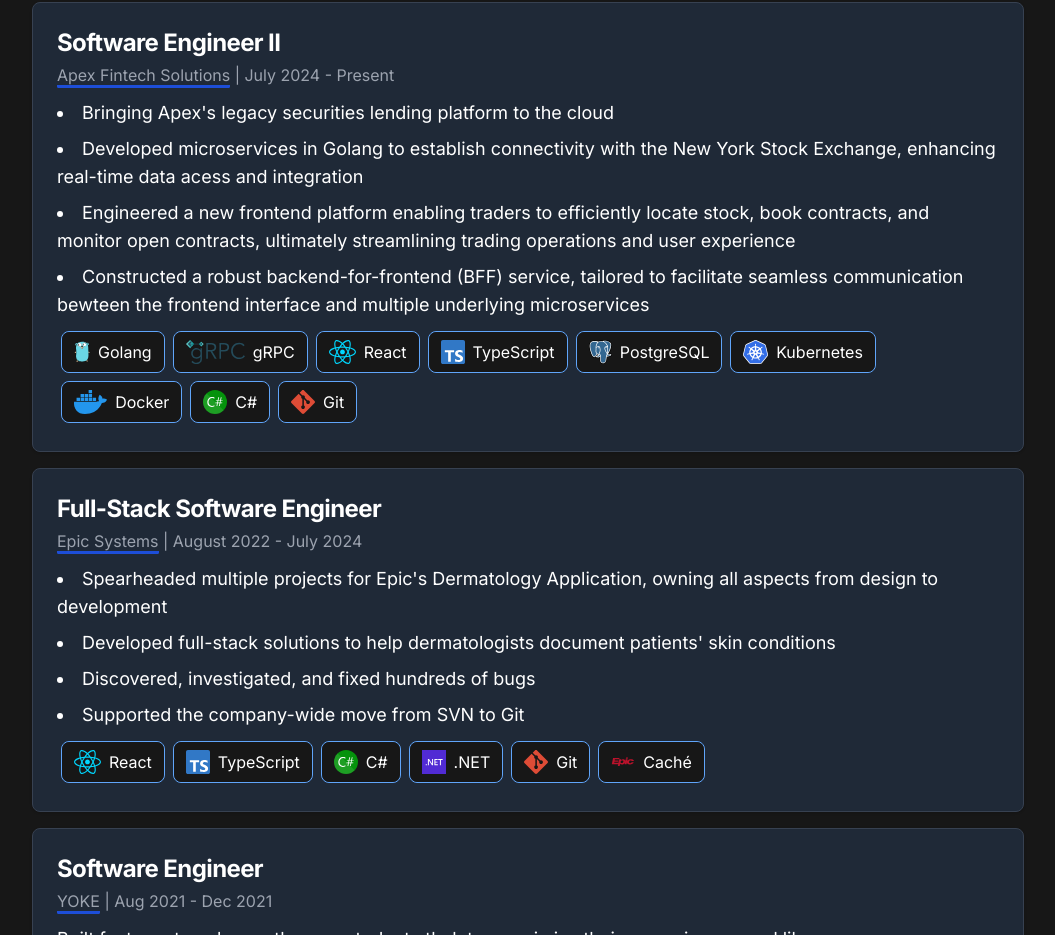
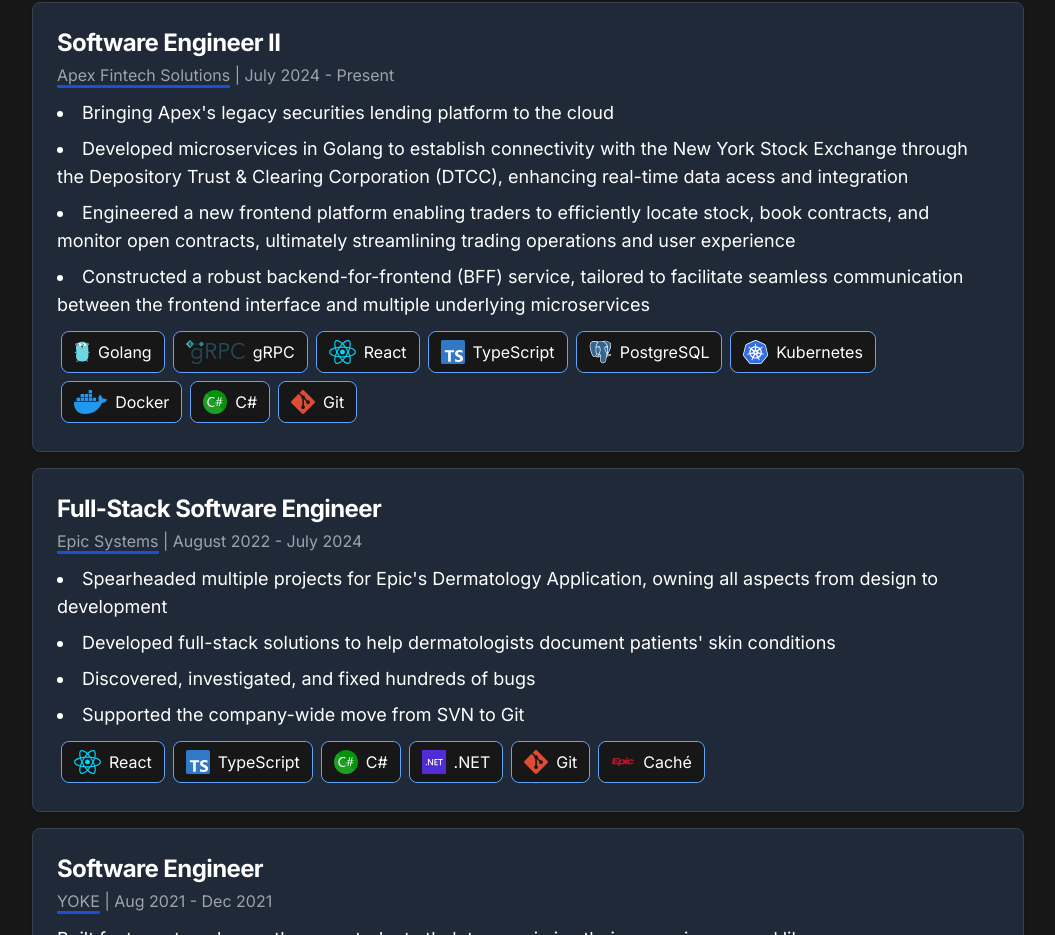
Before and after one commit to jaeyoungchang5/portfolio, a Next.js app: page / in a window 1280 px wide. Shown: the part 1626-2561 px from the top of the page, without its empty margins (112-1167 px from the left). Built offline with nearby package versions, Linux system fonts and the light colour scheme.

Commit message:
Fixed typos

```diff
--- a/src/app/content.ts
+++ b/src/app/content.ts
@@ -72,9 +72,9 @@
             '<a href="https://apexfintechsolutions.com" target="_blank" class="funderline">Apex Fintech Solutions</a> | July 2024 - Present',
         bulletPoints: [
             'Bringing Apex&apos;s legacy securities lending platform to the cloud',
-            'Developed microservices in Golang to establish connectivity with the New York Stock Exchange, enhancing real-time data acess and integration',
+            'Developed microservices in Golang to establish connectivity with the New York Stock Exchange through the Depository Trust & Clearing Corporation (DTCC), enhancing real-time data acess and integration',
             'Engineered a new frontend platform enabling traders to efficiently locate stock, book contracts, and monitor open contracts, ultimately streamlining trading operations and user experience',
-            'Constructed a robust backend-for-frontend (BFF) service, tailored to facilitate seamless communication bewteen the frontend interface and multiple underlying microservices',
+            'Constructed a robust backend-for-frontend (BFF) service, tailored to facilitate seamless communication between the frontend interface and multiple underlying microservices',
         ],
         technologies: ['Golang', 'gRPC', 'React', 'TypeScript', 'PostgreSQL', 'Kubernetes', 'Docker', 'CSharp', 'Git'],
         type: [ExpType.FullTime],
```
